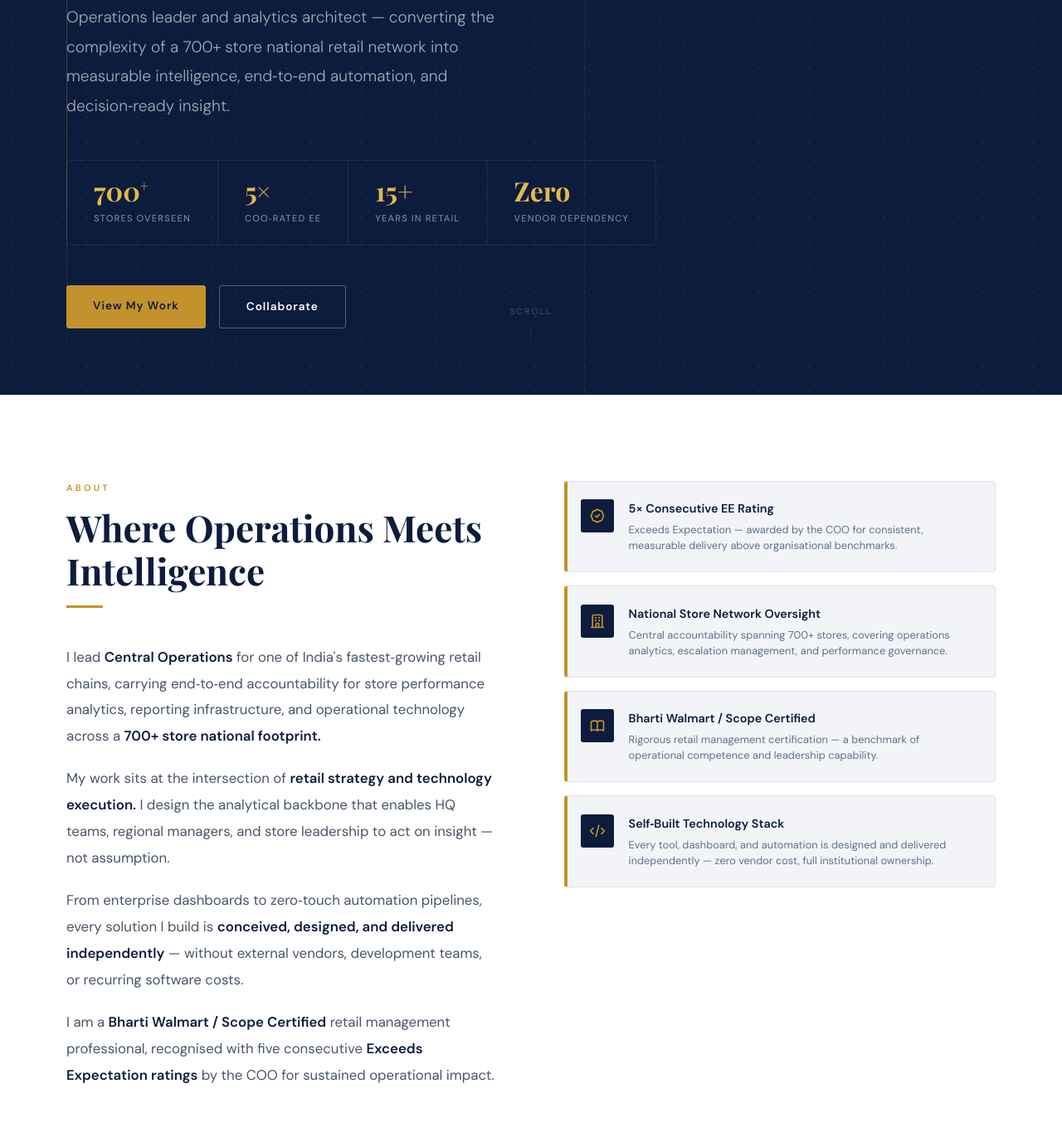
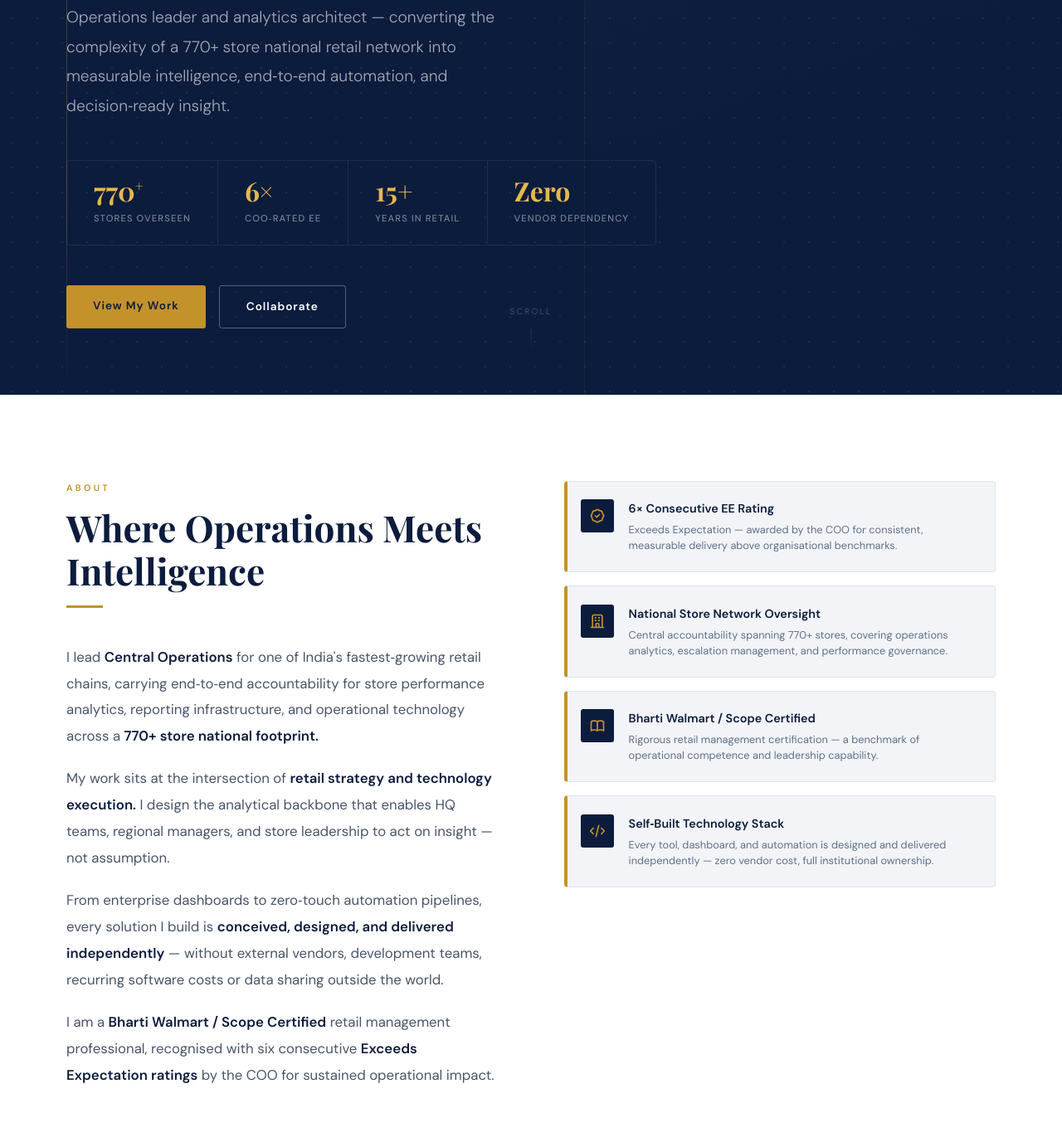
Before and after one commit to shubhendusinha33-gif/Portfolio., a plain HTML site: page index.html in a window 1280 px wide. Shown: the part 383-1760 px from the top of the page at 83% size. Drawn offline with nearby package versions, Linux system fonts and the light colour scheme; a web font is replaced by a local one.

Commit message:
Update store metrics and project details in index.html
Updated metrics to reflect an increase in store count and consecutive ratings. Adjusted project description and form action URL.

```diff
--- a/index.html
+++ b/index.html
@@ -386,11 +386,11 @@
     <div class="hero-inner">
       <p class="hero-pre">Central Operations · Analytics Architecture · Retail Intelligence</p>
       <h1 class="hero-name">Shubhendu<br><em>Sinha</em></h1>
-      <p class="hero-subtitle">Operations leader and analytics architect — converting the complexity of a 700+ store national retail network into measurable intelligence, end‑to‑end automation, and decision‑ready insight.</p>
+      <p class="hero-subtitle">Operations leader and analytics architect — converting the complexity of a 770+ store national retail network into measurable intelligence, end‑to‑end automation, and decision‑ready insight.</p>
 
       <div class="hero-stats">
-        <div class="h-stat"><strong>700<sup style="font-size:1.1rem;vertical-align:super">+</sup></strong><span>Stores Overseen</span></div>
-        <div class="h-stat"><strong>5×</strong><span>COO‑rated EE</span></div>
+        <div class="h-stat"><strong>770<sup style="font-size:1.1rem;vertical-align:super">+</sup></strong><span>Stores Overseen</span></div>
+        <div class="h-stat"><strong>6×</strong><span>COO‑rated EE</span></div>
         <div class="h-stat"><strong>15+</strong><span>Years in Retail</span></div>
         <div class="h-stat"><strong>Zero</strong><span>Vendor Dependency</span></div>
       </div>
@@ -416,10 +416,10 @@
           <h2 class="sec-title">Where Operations Meets Intelligence</h2>
           <div class="sec-rule"></div>
           <div class="about-lead">
-            <p>I lead <span class="hl">Central Operations</span> for one of India's fastest‑growing retail chains, carrying end‑to‑end accountability for store performance analytics, reporting infrastructure, and operational technology across a <span class="hl">700+ store national footprint.</span></p>
+            <p>I lead <span class="hl">Central Operations</span> for one of India's fastest‑growing retail chains, carrying end‑to‑end accountability for store performance analytics, reporting infrastructure, and operational technology across a <span class="hl">770+ store national footprint.</span></p>
             <p>My work sits at the intersection of <span class="hl">retail strategy and technology execution.</span> I design the analytical backbone that enables HQ teams, regional managers, and store leadership to act on insight — not assumption.</p>
-            <p>From enterprise dashboards to zero‑touch automation pipelines, every solution I build is <span class="hl">conceived, designed, and delivered independently</span> — without external vendors, development teams, or recurring software costs.</p>
-            <p>I am a <span class="hl">Bharti Walmart / Scope Certified</span> retail management professional, recognised with five consecutive <span class="hl">Exceeds Expectation ratings</span> by the COO for sustained operational impact.</p>
+            <p>From enterprise dashboards to zero‑touch automation pipelines, every solution I build is <span class="hl">conceived, designed, and delivered independently</span> — without external vendors, development teams, recurring software costs or data sharing outside the world.</p>
+            <p>I am a <span class="hl">Bharti Walmart / Scope Certified</span> retail management professional, recognised with six consecutive <span class="hl">Exceeds Expectation ratings</span> by the COO for sustained operational impact.</p>
           </div>
         </div>
 
@@ -430,7 +430,7 @@
               <svg fill="none" stroke="currentColor" viewBox="0 0 24 24"><path stroke-linecap="round" stroke-linejoin="round" stroke-width="2" d="M9 12l2 2 4-4M7.835 4.697a3.42 3.42 0 001.946-.806 3.42 3.42 0 014.438 0 3.42 3.42 0 001.946.806 3.42 3.42 0 013.138 3.138 3.42 3.42 0 00.806 1.946 3.42 3.42 0 010 4.438 3.42 3.42 0 00-.806 1.946 3.42 3.42 0 01-3.138 3.138 3.42 3.42 0 00-1.946.806 3.42 3.42 0 01-4.438 0 3.42 3.42 0 00-1.946-.806 3.42 3.42 0 01-3.138-3.138 3.42 3.42 0 00-.806-1.946 3.42 3.42 0 010-4.438 3.42 3.42 0 00.806-1.946 3.42 3.42 0 013.138-3.138z"/></svg>
             </div>
             <div>
-              <h4>5× Consecutive EE Rating</h4>
+              <h4>6× Consecutive EE Rating</h4>
               <p>Exceeds Expectation — awarded by the COO for consistent, measurable delivery above organisational benchmarks.</p>
             </div>
           </div>
@@ -441,7 +441,7 @@
             </div>
             <div>
               <h4>National Store Network Oversight</h4>
-              <p>Central accountability spanning 700+ stores, covering operations analytics, escalation management, and performance governance.</p>
+              <p>Central accountability spanning 770+ stores, covering operations analytics, escalation management, and performance governance.</p>
             </div>
           </div>
 
@@ -592,7 +592,7 @@
           <div class="proj-body">
             <span class="proj-type">HTML · JavaScript · Chart.js</span>
             <h3 class="proj-title">StoreIntelligence Dashboard v5</h3>
-            <p class="proj-desc">Single-file browser-based analytics platform for 700+ store retail operations. Features multi-select cascade filters (ZFM → AM → Store), SWOT quadrant engine, Correlation Engine for division-to-store impact analysis, LFL benchmarking, and Calibri-formatted Excel/print export.</p>
+            <p class="proj-desc">Single-file browser-based analytics platform for 770+ store retail operations. Features multi-select cascade filters (ZFM → AM → Store), SWOT quadrant engine, Correlation Engine for division-to-store impact analysis, LFL benchmarking, and Calibri-formatted Excel/print export.</p>
             <div class="tag-row">
               <span class="ptag">Cascade Filters</span><span class="ptag">SWOT Engine</span><span class="ptag">Correlation Analysis</span><span class="ptag">LFL Logic</span><span class="ptag">Excel Export</span>
             </div>
@@ -884,7 +884,7 @@
             📋 File access is managed personally. Submit your details and Shubhendu Sinha will review your request. Approved requests receive a secure download link by email within 48 hours.
           </div>
           <!-- ⚙️  Replace YOUR_FORMSPREE_ID below with your code from formspree.io -->
-          <form id="req-form" action="https://formspree.io/f/xykbblyk" method="POST">
+          <form id="req-form" action="https://formspree.io/f/YOUR_FORMSPREE_ID" method="POST">
             <input type="hidden" name="_subject" value="Portfolio File Access Request">
             <input type="hidden" name="project" id="fp-project">
             <div class="row2">
```
